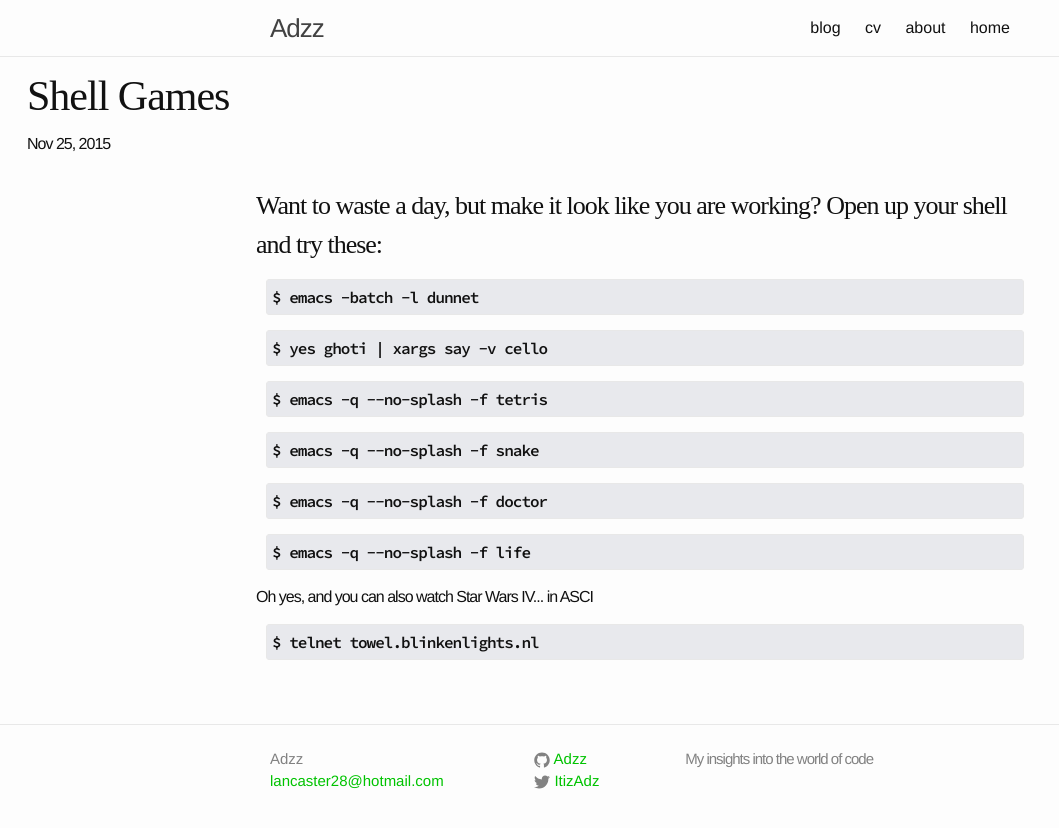
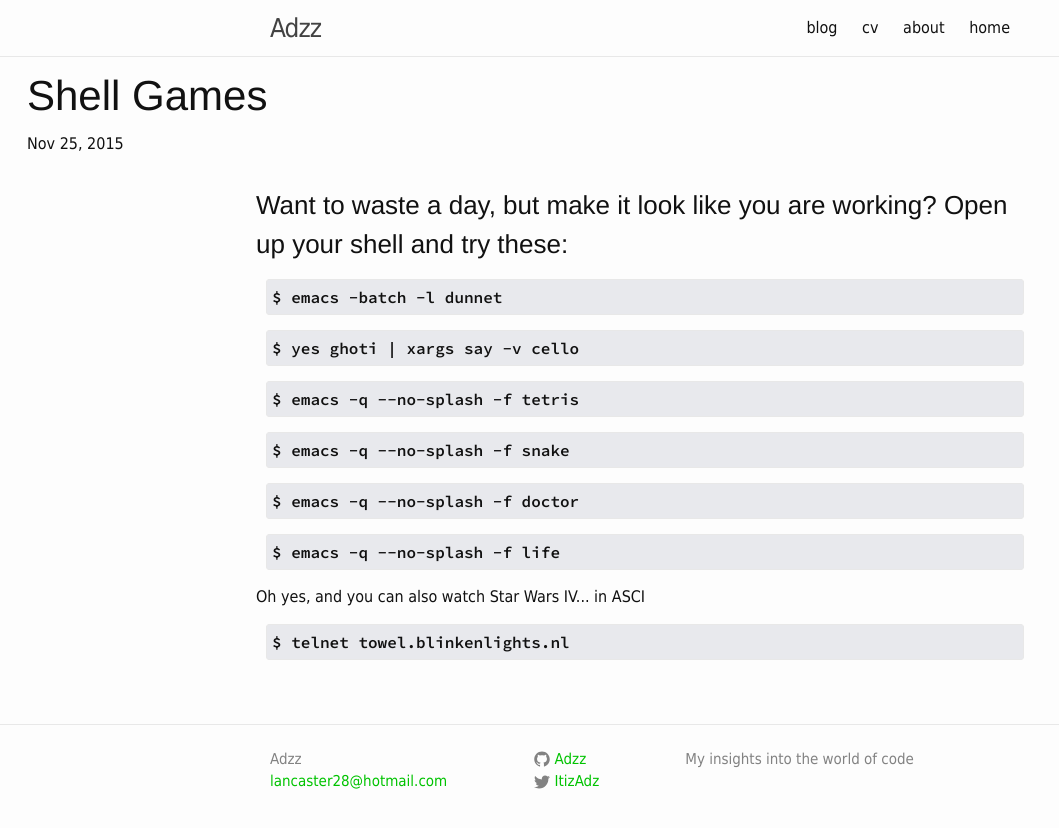
Before and after one commit to Adzz/adzz.github.io, a Jekyll site: the page built from _posts/2015-11-25-shell-games.html, in a window 1280 px wide. Shown: the top 828 px of the page, without its empty margins (0-1059 px from the left). Built offline with Jekyll 4.4.1, drawn with Linux system fonts in a browser that asks for light colours.

Commit message:
Font Change

```diff
--- a/_drafts/8-bit-buttons-sass.html
+++ b/_drafts/8-bit-buttons-sass.html
@@ -4,7 +4,9 @@ title: 8 bit buttons in Sass
 category: code
 ---
 
-<p>In designing the landing page for this website I decided to go for a retro 80's hacker feel. Both the color scheme and the <a href="https://www.google.com/fonts/specimen/Press+Start+2P">Press start 2P</a> font lend themselves marvellously to the cause, but it was still missing one thing:</p>
+<p>One of the best things about coding is how easy it is to make your life hard.
+
+ Both the color scheme and the <a href="https://www.google.com/fonts/specimen/Press+Start+2P">Press start 2P</a> font lend themselves marvellously to the cause, but it was still missing one thing...</p>
 <h3 class="subheading center-align">8 Bit Buttons</h3>
 <p>I am using <a href="https://jekyllrb.com/">jekyll</a> to make the site, which means I'm using <a href="http://sass-lang.com/">Sass</a> to style it. Or at least trying to. My aim was to see if I could style some pure css 8 bit looking buttons, and wrap it up in a Sass mixin.</p>
 <p>Here is the result:</p>
--- a/_sass/_base.scss
+++ b/_sass/_base.scss
@@ -113,7 +113,6 @@ h1, h2, h3, h4, h5, h6 {
 
 p {
   font-family: $base-font-family;
-  letter-spacing: $letter-spacing--close;
 }
 
 /**
@@ -143,7 +142,6 @@ blockquote {
     border-left: 4px solid $grey-color-light;
     padding-left: $spacing-unit / 2;
     font-size: 18px;
-    letter-spacing: -1px;
     font-style: italic;
 
     > :last-child {
--- a/_sass/_variables.scss
+++ b/_sass/_variables.scss
@@ -12,9 +12,9 @@ $letter-spacing--close: -1px;
 //Fonts
 
 $font-url--google : 'https://fonts.googleapis.com/css?family=Press+Start+2P';
-$base-font-family : "Letter Gothic Std", "Helvetica Neue", Helvetica, Arial, sans-serif;
+$base-font-family : "Tahoma", "Andale Mono", "Helvetica Neue", Helvetica, Arial, sans-serif;
 $typing-font      : "Press Start 2P";
-$heading-font     : "Futura";
+$heading-font     : "Futura", "Helvetica Neue";
 $code-font        :  "Source Code Pro";
 $caption-font      : $heading-font;
 
--- a/_sass/partials/_blog-index.scss
+++ b/_sass/partials/_blog-index.scss
@@ -19,7 +19,7 @@
   }
 
   .excerpt {
-    letter-spacing: -1px;
+    font-size: $medium-font-size;
   }
 
   @include media-query($blogindex-bp--1){
--- a/_sass/partials/_posts.scss
+++ b/_sass/partials/_posts.scss
@@ -5,7 +5,6 @@
 
 .post-title {
     font-size: 42px;
-    letter-spacing: -1px;
     line-height: 1;
     margin-top: 2vh;
 
@@ -20,7 +19,6 @@
 
 .post-content {
     margin-bottom: $spacing-unit;
-    letter-spacing: $letter-spacing--close;
     margin: 1% 20% 5% 20%;
     max-width: 75vw;
 
```
